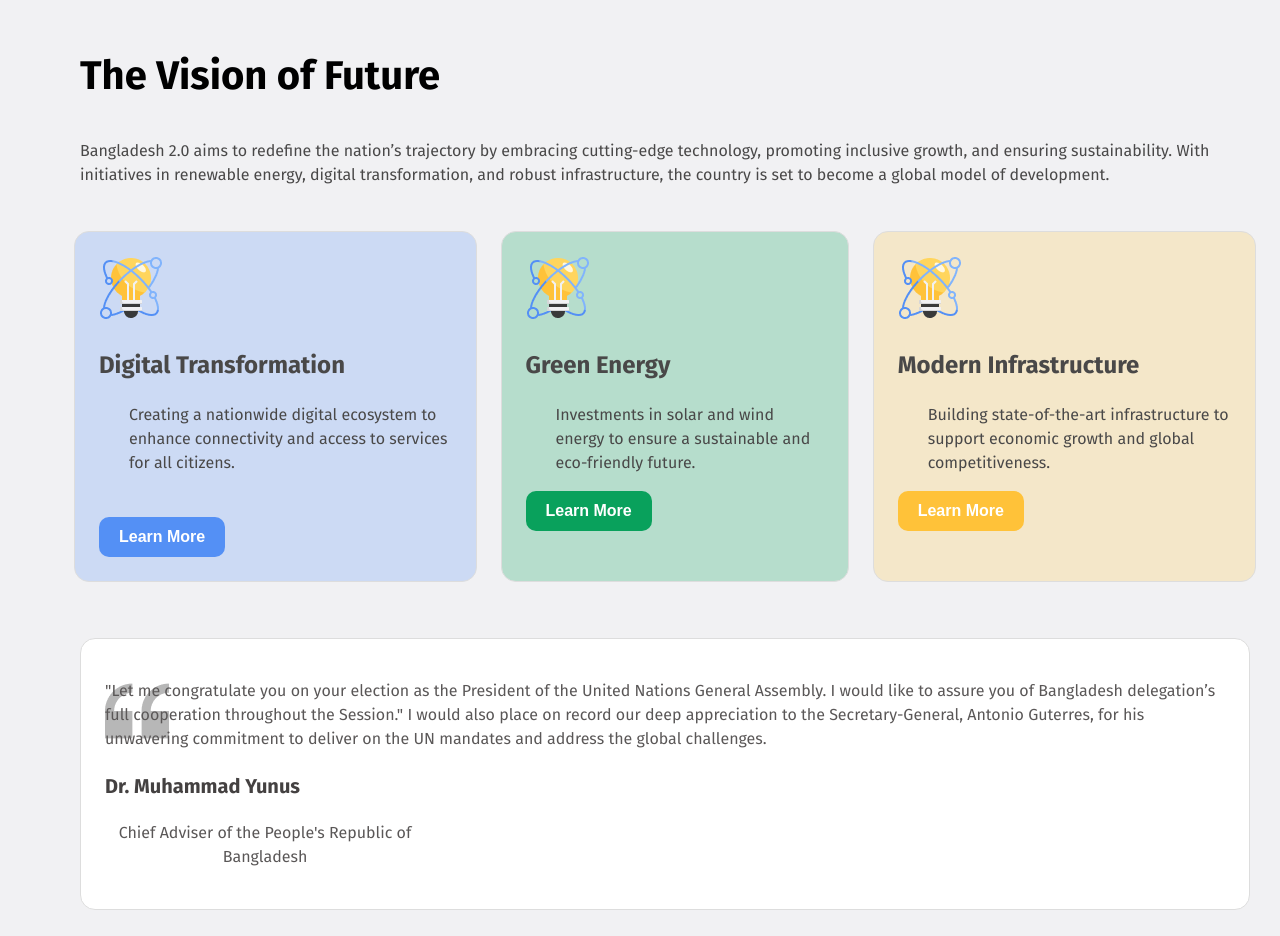
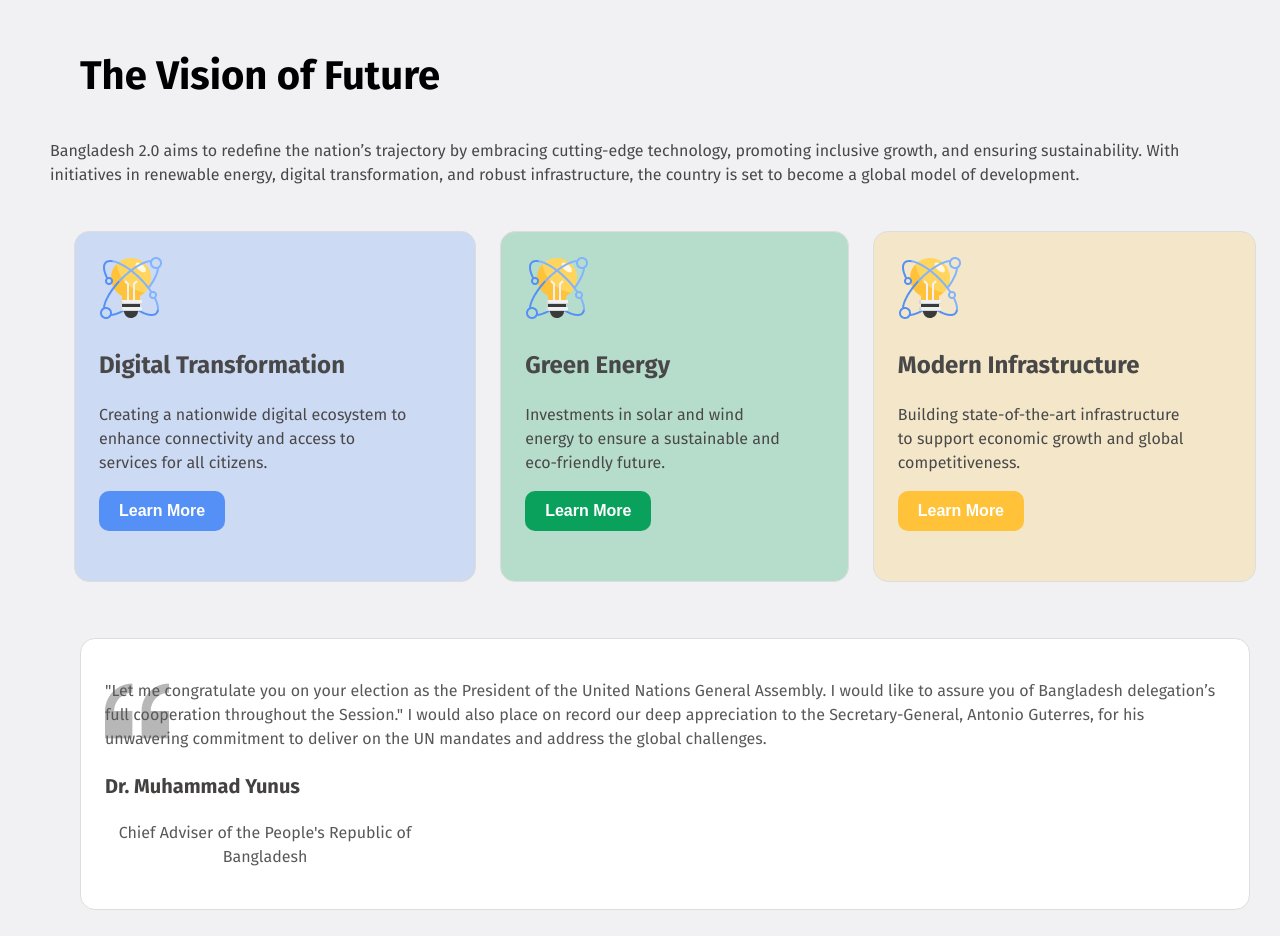
Before and after one commit to sayedweb112/BH-11_Assignment-1, a plain HTML site: page index.html in a window 1280 px wide. Shown: the part 1440-2376 px from the top of the page. Drawn offline with Linux system fonts and the light colour scheme.

Commit message:
Final commit3

```diff
--- a/style.css
+++ b/style.css
@@ -117,7 +117,7 @@ h1 h3 button {
 }
 
 .all-vision p {
-    margin-left: 30px;
+    margin-right: 40px;
     color: #494848;
     text-align: left;
 }
@@ -172,7 +172,7 @@ h1 h3 button {
     font-size: 16px;
     font-weight: 600;
     color: #fff;
-    margin-top: 26px;
+    margin-bottom: 26px;
 
 }
 
```
